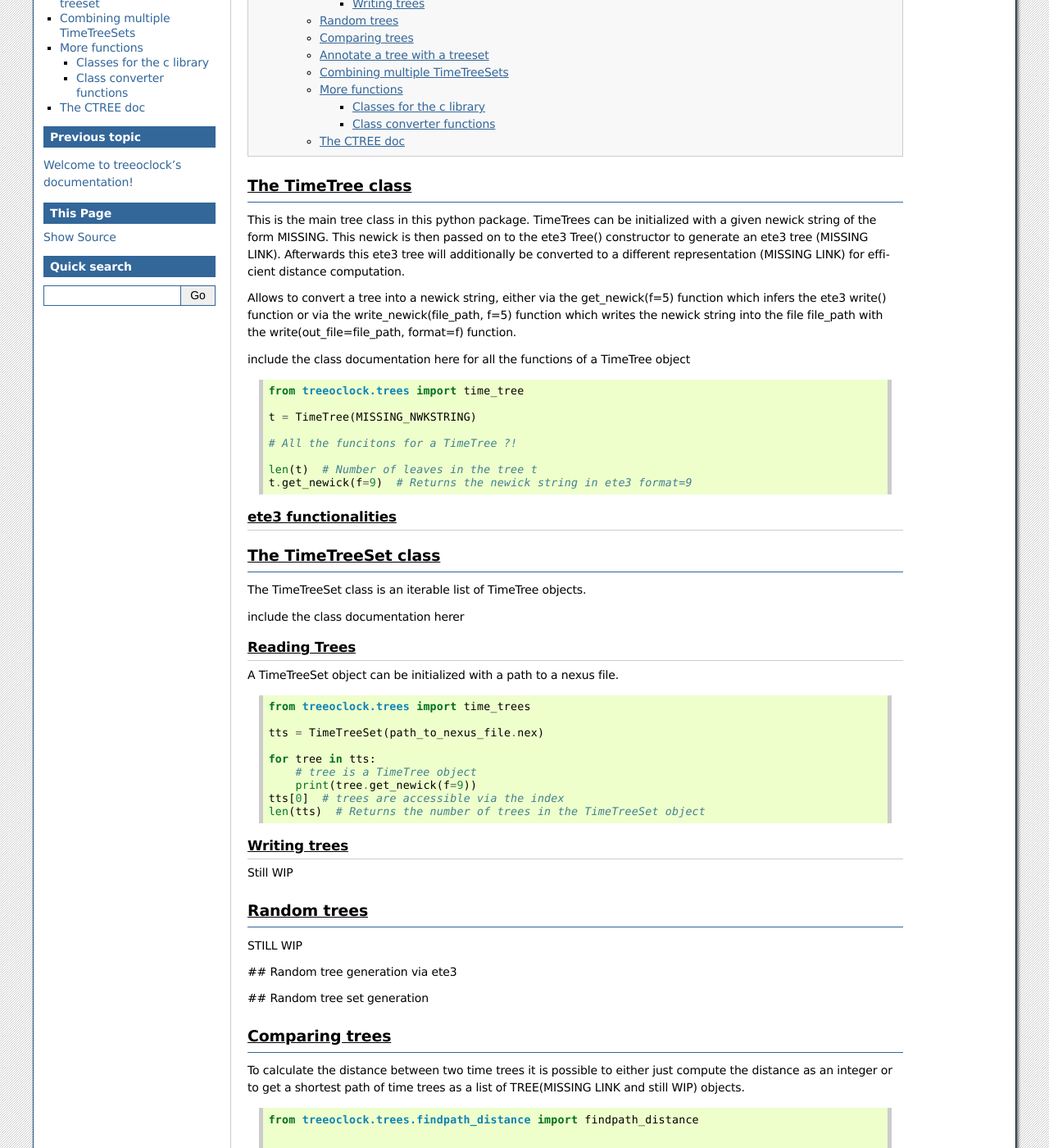
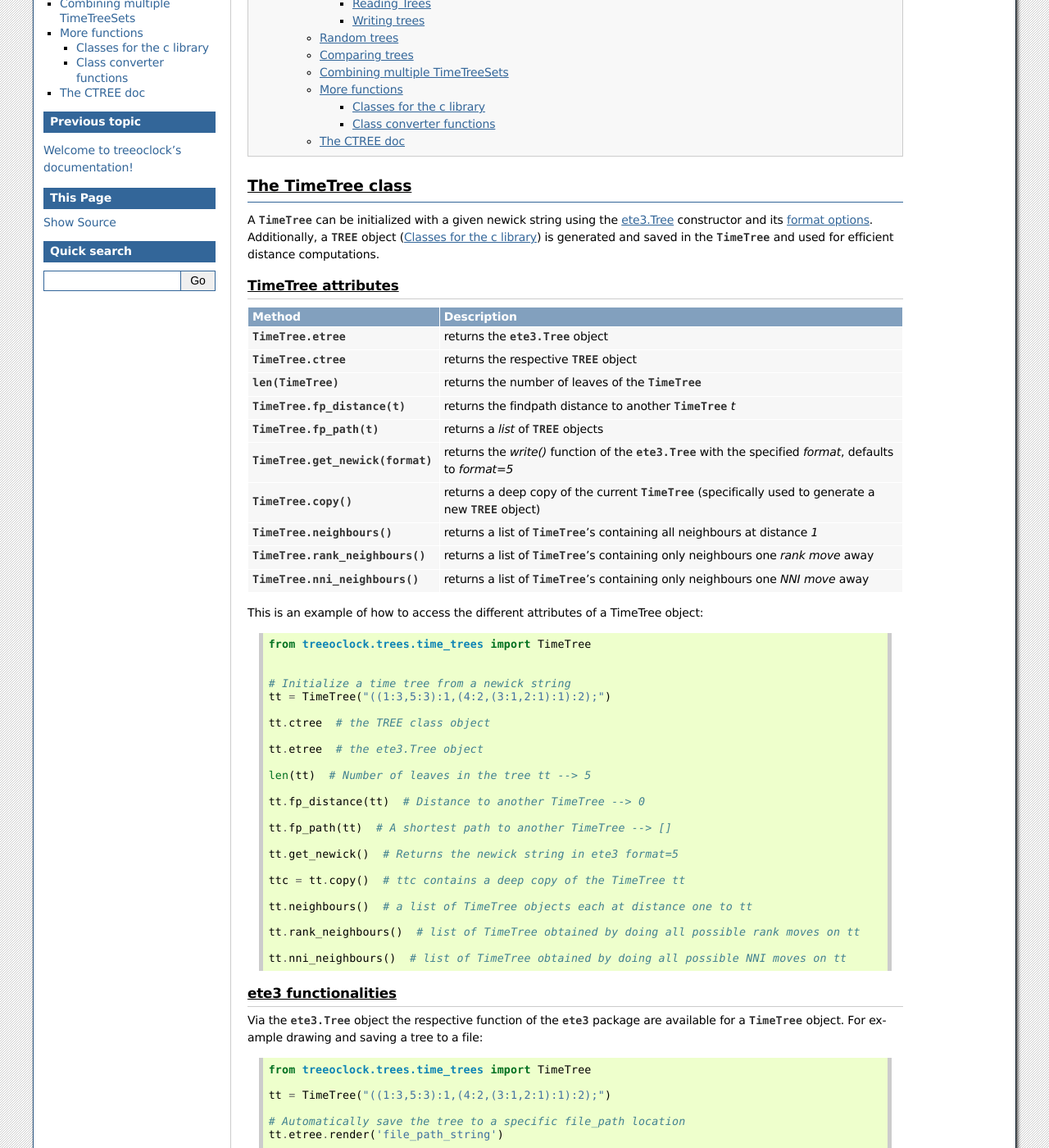
Before and after one commit to bioDS/tetres, a Sphinx documentation site: the page built from docs/source/trees.rst, in a window 1280 px wide and 1400 px high, scrolled down 253 px. Shown: the whole window at 82% size. Built offline with Sphinx 7.4.7, drawn with Linux system fonts in a browser that asks for light colours; some of the changed text lies outside the part shown.

Commit message:
Added TimeTree documentation and code examples

```diff
--- a/docs/source/trees.rst
+++ b/docs/source/trees.rst
@@ -7,34 +7,95 @@ Working with time trees
 The TimeTree class
 ==================
 
-This is the main tree class in this python package.
-TimeTrees can be initialized with a given newick string of the form MISSING.
-This newick is then passed on to the ete3 Tree() constructor to generate an ete3 tree (MISSING LINK).
-Afterwards this ete3 tree will additionally be converted to a different representation (MISSING LINK) for efficient
-distance computation.
+A :class:`TimeTree` can be initialized with a given newick string using the `ete3.Tree <http://etetoolkit.org/docs/latest/tutorial/tutorial_trees.html#trees>`_ constructor and its `format options <http://etetoolkit.org/docs/latest/tutorial/tutorial_trees.html#reading-and-writing-newick-trees>`_.
+Additionally, a :class:`TREE` object (:ref:`c classes`) is generated and saved in the :class:`TimeTree` and used for efficient distance computations.
 
-Allows to convert a tree into a newick string, either via the get_newick(f=5) function which infers the ete3 write() function
-or via the write_newick(file_path, f=5) function which writes the newick string into the file file_path with the write(out_file=file_path, format=f)
-function.
+TimeTree attributes
+-------------------
 
+.. table::
 
-include the class documentation here for all the functions of a TimeTree object
+   ========================================     ========================================================================================================
+   Method                                       Description
+   ========================================     ========================================================================================================
+     :attr:`TimeTree.etree`                     returns the :class:`ete3.Tree` object
+     :attr:`TimeTree.ctree`                     returns the respective :class:`TREE` object
+     :attr:`len(TimeTree)`                      returns the number of leaves of the :class:`TimeTree`
+     :attr:`TimeTree.fp_distance(t)`            returns the findpath distance to another :class:`TimeTree` *t*
+     :attr:`TimeTree.fp_path(t)`                returns a *list* of :class:`TREE` objects
+     :attr:`TimeTree.get_newick(format)`        returns the *write()* function of the :class:`ete3.Tree` with the specified *format*, defaults to *format=5*
+     :attr:`TimeTree.copy()`                    returns a deep copy of the current :class:`TimeTree` (specifically used to generate a new :class:`TREE` object)
+     :attr:`TimeTree.neighbours()`              returns a list of :class:`TimeTree`'s containing all neighbours at distance *1*
+     :attr:`TimeTree.rank_neighbours()`         returns a list of :class:`TimeTree`'s containing only neighbours one *rank move* away
+     :attr:`TimeTree.nni_neighbours()`          returns a list of :class:`TimeTree`'s containing only neighbours one *NNI move* away
+   ========================================     ========================================================================================================
+
+This is an example of how to access the different attributes of a TimeTree object:
 
 .. code-block:: python
 
-    from treeoclock.trees import time_tree
+    from treeoclock.trees.time_trees import TimeTree
 
-    t = TimeTree(MISSING_NWKSTRING)
 
-    # All the funcitons for a TimeTree ?!
+    # Initialize a time tree from a newick string
+    tt = TimeTree("((1:3,5:3):1,(4:2,(3:1,2:1):1):2);")
 
-    len(t)  # Number of leaves in the tree t
-    t.get_newick(f=9)  # Returns the newick string in ete3 format=9
+    tt.ctree  # the TREE class object
+
+    tt.etree  # the ete3.Tree object
+
+    len(tt)  # Number of leaves in the tree tt --> 5
+
+    tt.fp_distance(tt)  # Distance to another TimeTree --> 0
+
+    tt.fp_path(tt)  # A shortest path to another TimeTree --> []
+
+    tt.get_newick()  # Returns the newick string in ete3 format=5
+
+    ttc = tt.copy()  # ttc contains a deep copy of the TimeTree tt
+
+    tt.neighbours()  # a list of TimeTree objects each at distance one to tt
+
+    tt.rank_neighbours()  # list of TimeTree obtained by doing all possible rank moves on tt
+
+    tt.nni_neighbours()  # list of TimeTree obtained by doing all possible NNI moves on tt
 
 ete3 functionalities
 --------------------
 
+Via the :class:`ete3.Tree` object the respective function of the :mod:`ete3` package are available for a :class:`TimeTree` object.
+For example drawing and saving a tree to a file:
 
+.. code-block:: python
+
+    from treeoclock.trees.time_trees import TimeTree
+
+    tt = TimeTree("((1:3,5:3):1,(4:2,(3:1,2:1):1):2);")
+
+    # Automatically save the tree to a specific file_path location
+    tt.etree.render('file_path_string')
+
+    # Defining a layout to display internal node names in the plot
+    def my_layout(node):
+        if node.is_leaf():
+            # If terminal node, draws its name
+            name_face = ete3.AttrFace("name")
+        else:
+            # If internal node, draws label with smaller font size
+            name_face = ete3.AttrFace("name", fsize=10)
+        # Adds the name face to the image at the preferred position
+        ete3.faces.add_face_to_node(name_face, node, column=0, position="branch-right")
+
+    ts = ete3.TreeStyle()
+    ts.show_leaf_name = False
+    ts.layout_fn = my_layout
+    ts.show_branch_length = True
+    ts.show_scale = False
+
+    # Will open a separate plot window, which also allows interactive changes and saving the image
+    tt.etree.show(tree_style=ts)
+
+See the :mod:`ete3` `documentation <http://etetoolkit.org/docs/latest/tutorial/tutorial_drawing.html>`_ for more options.
 
 The TimeTreeSet class
 =====================
@@ -94,20 +155,12 @@ to get a shortest path of time trees as a list of TREE(MISSING LINK and still WI
 
     from treeoclock.trees.findpath_distance import findpath_distance
 
-
-
-
-
     from treeoclock.trees.findpath_path import findpath_path
 
 
 
 
 
-Annotate a tree with a treeset
-==============================
-
-Still WIP
 
 Combining multiple TimeTreeSets
 ===============================
@@ -116,6 +169,8 @@ Still WIP
 
 More functions
 ==============
+
+.. _c classes:
 
 Classes for the c library
 -------------------------
@@ -132,7 +187,6 @@ Class converter functions
 
 These are found in the _converter.py module.
 
-also Something about the 'private' funcitons here
 
 
 The CTREE doc
```
Also changed, not shown: 6 other files.
